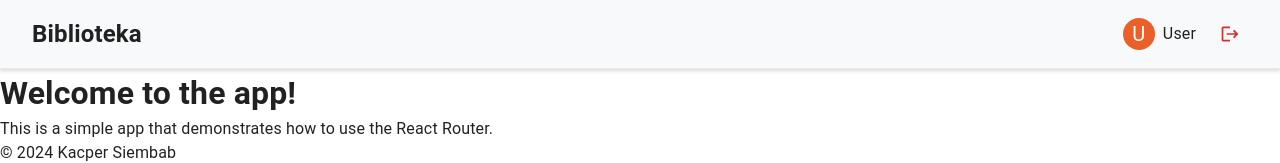
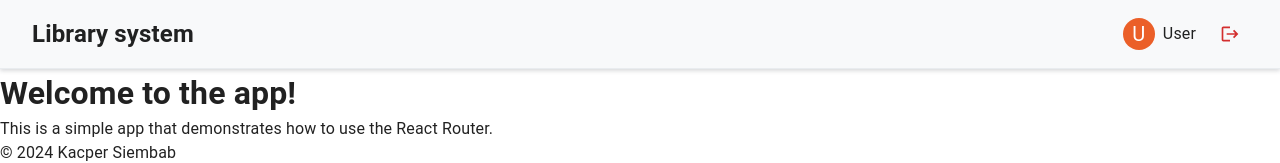
Before and after one commit to Shaking-Donut/library_system_front, a React (Vite) app: page / in a window 1280 px wide. Shown: the top 163 px of the page. Built offline with nearby package versions, Linux system fonts and the light colour scheme.

Commit message:
update name on navbar

```diff
--- a/src/components/navbar/navbar.tsx
+++ b/src/components/navbar/navbar.tsx
@@ -4,7 +4,7 @@ import UserButton from "./user";
 export default function Navbar() {
     return (
         <nav className={styles.wrapper}>
-            <h1>Biblioteka</h1>
+            <h1>Library system</h1>
             <UserButton />
         </nav>
     )
```
